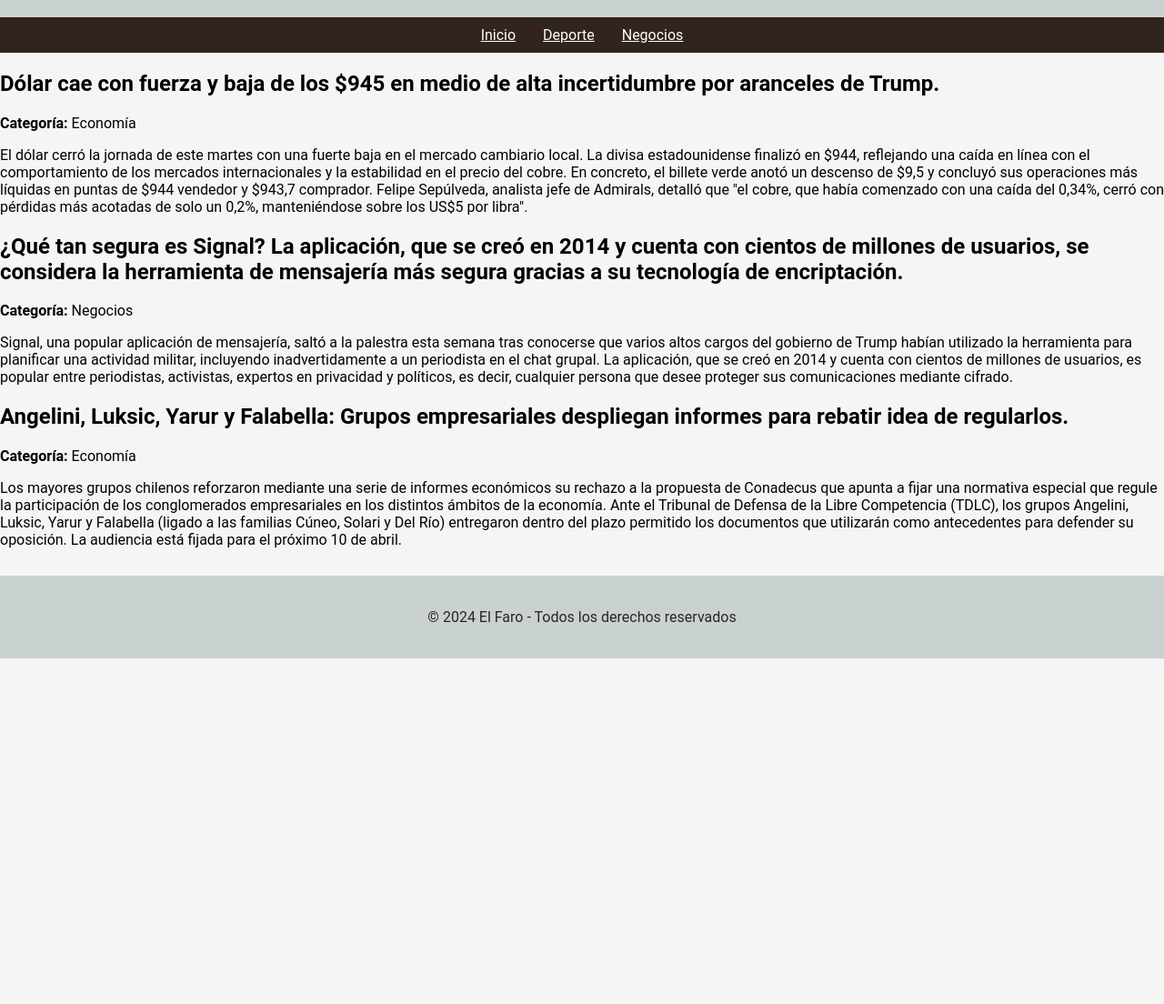
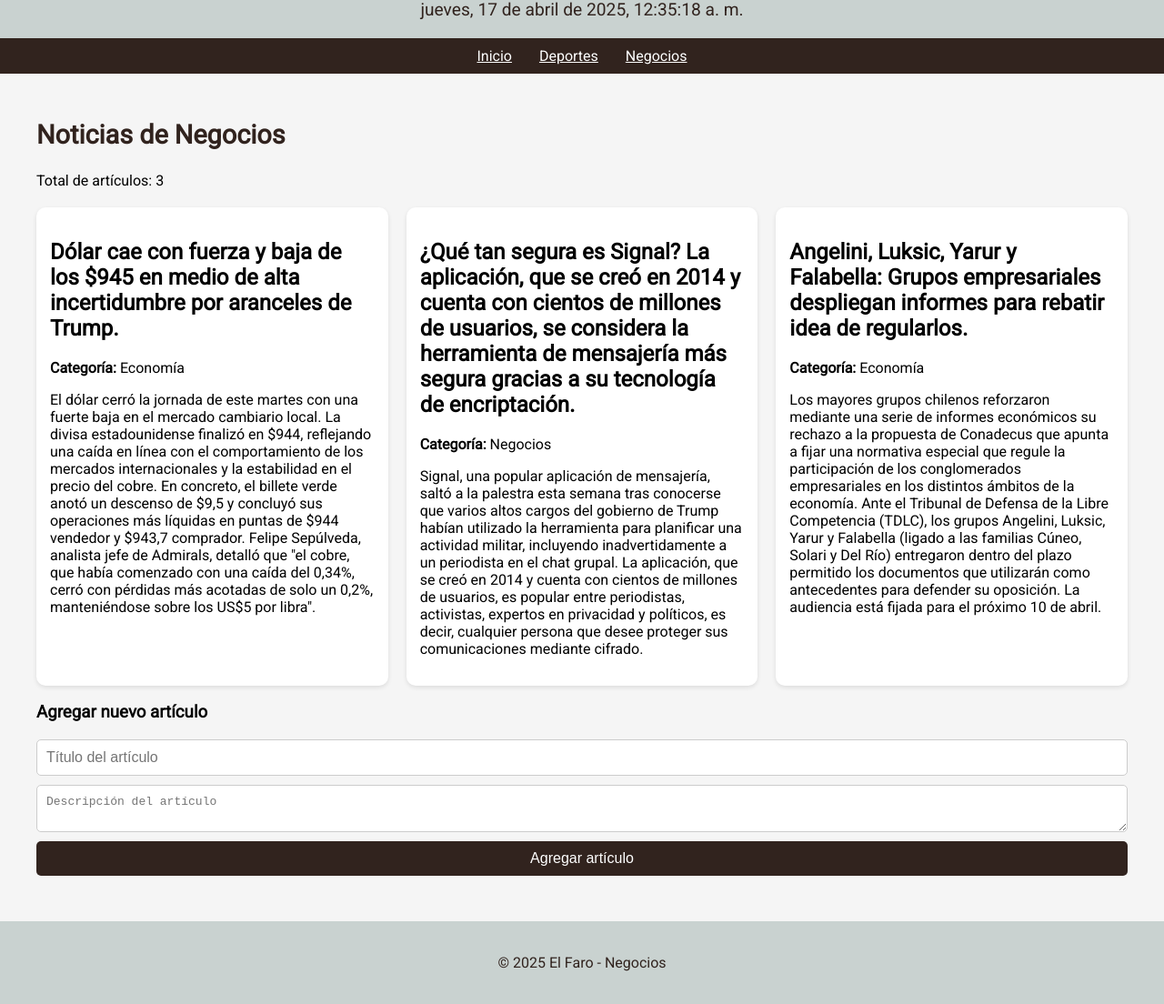
Before and after one commit to Equirhodont/ElFaro, a plain HTML site: page negocios.html in a window 1280 px wide. Shown: the part 220-1324 px from the top of the page at 91% size. Before the commit the page ends 944 px from the top, so only its background shows below. Drawn offline with Linux system fonts and the light colour scheme.

Commit message:
Update negocios.html
Update negocios.html

```diff
--- a/negocios.html
+++ b/negocios.html
@@ -1,35 +1,32 @@
 <!DOCTYPE html>
 <html lang="es">
 <head>
-    <meta charset="UTF-8">
-    <meta name="viewport" content="width=device-width, initial-scale=1.0">
-    <title>El Faro - Negocios</title>
-
-    <!-- Fuente desde Google Fonts -->
-    <link href="https://fonts.googleapis.com/css2?family=Lora:wght@400;700&display=swap" rel="stylesheet">
-
-    <!-- Archivo CSS -->
-    <link rel="stylesheet" href="styles.css">
+  <meta charset="UTF-8" />
+  <meta name="viewport" content="width=device-width, initial-scale=1.0"/>
+  <title>Negocios - El Faro</title>
+  <link rel="stylesheet" href="styles.css" />
+  <link href="https://fonts.googleapis.com/css2?family=Roboto&display=swap" rel="stylesheet">
 </head>
 <body>
-
-    <!-- Encabezado con Logo y Título -->
   <header>
-        <h1>El Faro - Negocios</h1>
-        <img src="assets/logo.png" alt="Logo de El Faro">
+    <h1>El Faro</h1>
+    <img src="assets/logo.png" alt="Logo El Faro" />
+    <div class="clock" id="clock"></div>
   </header>
 
-    <!-- Menú de Navegación -->
   <nav>
     <ul>
       <li><a href="index.html">Inicio</a></li>
-            <li><a href="deporte.html">Deporte</a></li>
+      <li><a href="deporte.html">Deportes</a></li>
       <li><a href="negocios.html">Negocios</a></li>
     </ul>
   </nav>
 
-    <!-- Contenedor de artículos en formato de grilla -->
-    <section class="articles-container">
+  <main>
+    <h2 class="section-title">Noticias de Negocios</h2>
+    <p>Total de artículos: <span id="article-count-negocios">3</span></p>
+
+    <section class="article-grid" id="negocios-articles">
       <article>
         <h2>Dólar cae con fuerza y baja de los $945 en medio de alta incertidumbre por aranceles de Trump.</h2>
             <p><strong>Categoría:</strong> Economía</p>
@@ -37,7 +34,6 @@
                 La divisa estadounidense finalizó en $944, reflejando una caída en línea con el comportamiento de los mercados internacionales y la estabilidad en el precio del cobre.
                 En concreto, el billete verde anotó un descenso de $9,5 y concluyó sus operaciones más líquidas en puntas de $944 vendedor y $943,7 comprador. Felipe Sepúlveda, analista jefe de Admirals, detalló que "el cobre, que había comenzado con una caída del 0,34%, cerró con pérdidas más acotadas de solo un 0,2%, manteniéndose sobre los US$5 por libra".</p>
       </article>
-
       <article>
         <h2>¿Qué tan segura es Signal?
             La aplicación, que se creó en 2014 y cuenta con cientos de millones de usuarios, se considera la herramienta de mensajería más segura gracias a su tecnología de encriptación.</h2>
@@ -45,7 +41,6 @@
         <p>Signal, una popular aplicación de mensajería, saltó a la palestra esta semana tras conocerse que varios altos cargos del gobierno de Trump habían utilizado la herramienta para planificar una actividad militar, incluyendo inadvertidamente a un periodista en el chat grupal.
             La aplicación, que se creó en 2014 y cuenta con cientos de millones de usuarios, es popular entre periodistas, activistas, expertos en privacidad y políticos, es decir, cualquier persona que desee proteger sus comunicaciones mediante cifrado.</p>
       </article>
-
       <article>
         <h2>Angelini, Luksic, Yarur y Falabella: Grupos empresariales despliegan informes para rebatir idea de regularlos.</h2>
         <p><strong>Categoría:</strong> Economía</p>
@@ -54,10 +49,20 @@
       </article>
     </section>
 
-    <!-- Pie de página -->
+    <section>
+      <h3>Agregar nuevo artículo</h3>
+      <form id="add-negocios-form">
+        <input type="text" id="negocios-title" placeholder="Título del artículo" required />
+        <textarea id="negocios-description" placeholder="Descripción del artículo" required></textarea>
+        <button type="submit">Agregar artículo</button>
+      </form>
+    </section>
+  </main>
+
   <footer>
-        <p>© 2024 El Faro - Todos los derechos reservados</p>
+    <p>&copy; 2025 El Faro - Negocios</p>
   </footer>
+
   <script src="script.js"></script>
 </body>
 </html>
```
Lines whose indentation alone changed are shown as unchanged.
